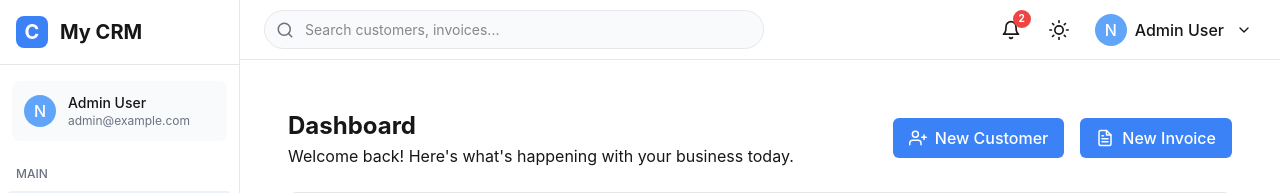
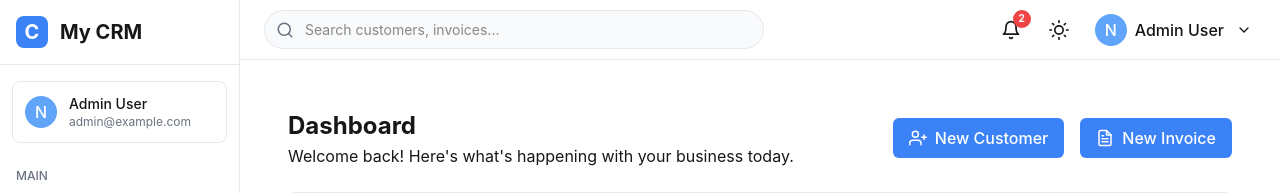
Before and after one commit to salmankavanur/my-crm, a Next.js app: page /dashboard in a window 1280 px wide. Shown: the top 193 px of the page. Built offline with nearby package versions, Linux system fonts and the light colour scheme.

Commit message:
sidebar improved

```diff
--- a/src/components/layout/Sidebar.tsx
+++ b/src/components/layout/Sidebar.tsx
@@ -46,11 +46,11 @@ const Sidebar = () => {
       </div>
 
       <div className="sidebar-section">
-        <div className="flex items-center space-x-3 mx-3 mb-6 p-3 rounded-lg bg-gray-50 dark:bg-gray-800">
-          <div className="avatar">N</div>
+        <div className="flex items-center space-x-3 mx-3 mb-6 p-3 rounded-lg bg-[var(--card-bg)] dark:bg-[var(--muted)] border border-[var(--border)]">
+          <div className="avatar bg-[var(--primary-light)] dark:bg-[var(--secondary)] text-white">N</div>
           <div className="flex-1 min-w-0">
-            <p className="text-sm font-medium truncate">Admin User</p>
-            <p className="text-xs text-gray-500 truncate">admin@example.com</p>
+            <p className="text-sm font-medium truncate text-[var(--foreground)] dark:text-[var(--muted-foreground)]">Admin User</p>
+            <p className="text-xs text-[var(--muted-foreground)] truncate">admin@example.com</p>
           </div>
         </div>
 
```
